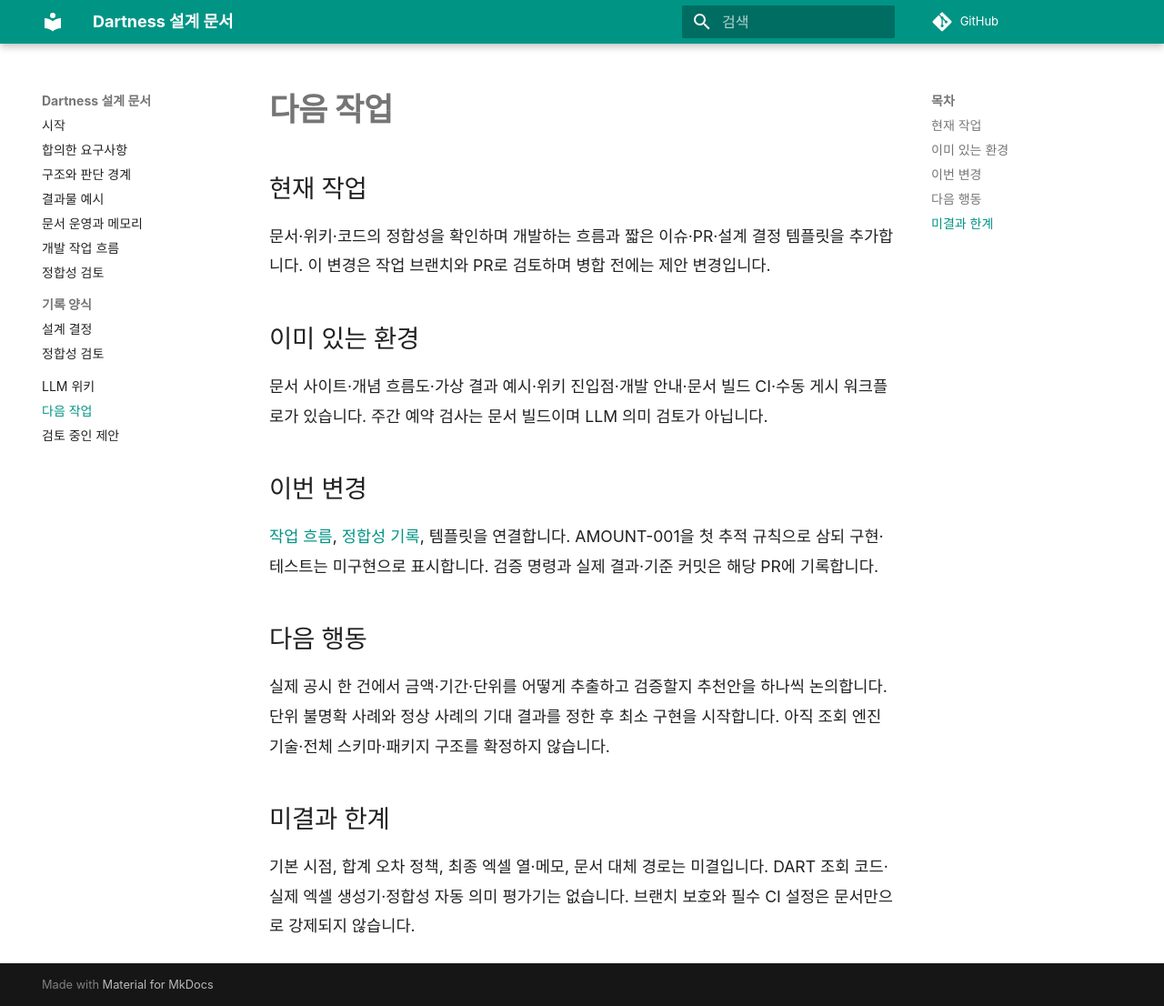
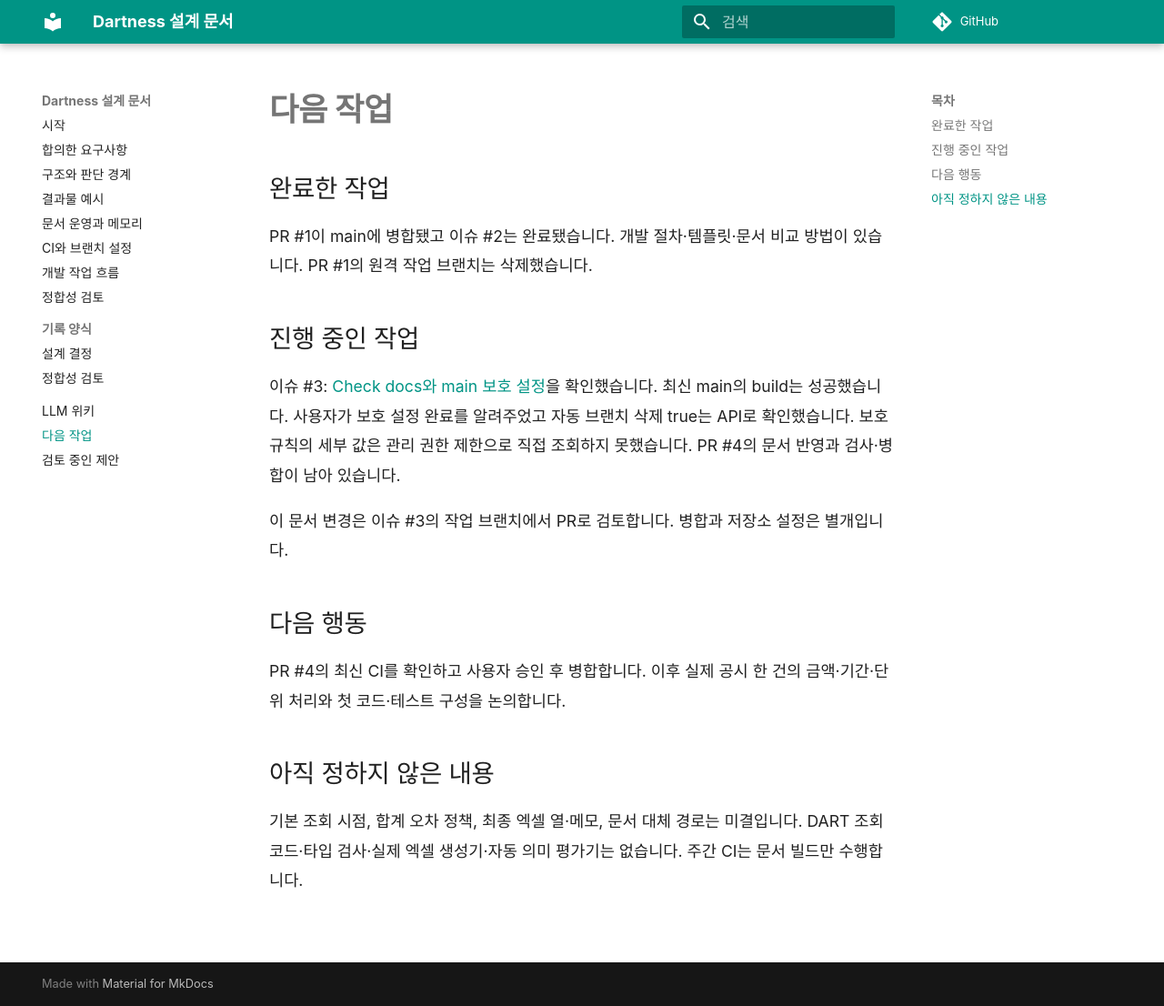
Before and after one commit to YUJAEYUN/Dartness, an MkDocs documentation site: the page built from docs/work-state.md, in a window 1280 px wide and 1106 px high. Shown: the whole window at 91% size. Built offline with MkDocs 1.6.1 and Material for MkDocs 9.7.7, drawn with Linux system fonts in a browser that asks for light colours; comment, search, counter and statistics services are not loaded.

Commit message:
문서 CI와 브랜치 보호 설정 기록 (#4)
Check docs의 검사 범위와 사용자가 완료한 저장소 설정을 문서에 반영합니다.

Closes #3

```diff
--- /dev/null
+++ b/docs/ci.md
@@ -0,0 +1,54 @@
+# 문서 CI와 main 보호 설정
+
+## Check docs가 하는 일
+
+설정 파일은 `.github/workflows/docs.yml`입니다. 워크플로 이름은 **Check docs**, 실제 필수 검사로 선택할 작업 이름은 **build**입니다. GitHub 화면에서는 Check docs / build처럼 보일 수 있습니다.
+
+1. Ubuntu 실행 환경에서 저장소를 받습니다.
+2. Python 3.12를 설치하고 pip 다운로드 캐시를 준비합니다.
+3. requirements-docs.txt에 고정한 문서 패키지를 설치합니다.
+4. `python -m mkdocs build --strict`로 docs와 mkdocs.yml을 사이트로 변환합니다.
+5. site/ 결과물을 documentation-preview 아티팩트로 저장합니다. 웹 게시 작업은 아닙니다.
+
+PR에서는 기본적으로 GitHub가 만든 임시 병합 결과를 검사합니다. main에 push되면 다시 검사합니다. 수동 실행과 매주 월요일 오전 9시(한국 시간) 예약 실행도 있습니다.
+
+## 검사 범위
+
+| 확인하는 것 | 확인하지 않는 것 |
+|---|---|
+| 문서 빌드·설정 오류, 설정된 탐색·링크 검사에서 발생한 경고 | 문서·위키·코드의 의미 일치 |
+| 의존성 설치와 사이트 생성 | DART 추출 정확성, 타입·회귀 테스트 |
+| 경고 발생 시 strict 빌드 실패 | Mermaid의 브라우저 렌더링, 실제 화면 가독성, 외부 링크 상태 |
+
+모든 마크다운 오류를 잡는 린터는 아닙니다. 로그의 INFO 항목까지 모두 실패로 처리하지 않습니다. PR에서 build가 성공했어도 기준 변경과 검사 우회 여부는 리뷰합니다.
+
+## 확인한 실행
+
+2026-11-19, 병합 커밋 `8e8a36ccf983a3bbc29a66a611075ab00c3cdae2`의 [main 실행](https://github.com/YUJAEYUN/Dartness/actions/runs/44465690212)이 성공했습니다. build의 의존성 설치·엄격한 빌드·아티팩트 저장 단계가 모두 성공했습니다.
+
+## 적용할 보호 규칙
+
+사용자와 합의한 설정입니다. 아래 설정을 문서에 적는 것만으로 활성화되지는 않습니다.
+
+- main 변경은 PR로 진행합니다.
+- build 검사 통과와 최신 main 반영을 요구합니다.
+- 협업자가 본인 한 명이므로 타인의 승인은 필수로 요구하지 않습니다.
+- main의 강제 push와 삭제를 막습니다. 관리자에게도 규칙을 적용합니다.
+- 병합한 작업 브랜치는 자동 삭제합니다. 로컬 브랜치·worktree는 미커밋 작업과 사용 여부를 확인한 뒤 정리합니다.
+- 현재는 사용자 승인 후 에이전트가 병합합니다. 자동 병합은 켜지 않습니다.
+
+## 설정 방법과 확인 결과
+
+처음에는 관리 API 권한 부족으로 보호 규칙 조회·변경과 자동 삭제 설정 변경이 HTTP 403으로 거부됐습니다. 이후 사용자가 2026-11-19에 설정 완료를 알려주었습니다. 자동 브랜치 삭제가 true인 것은 API로 확인했습니다. 보호 규칙의 세부 값은 관리 권한 제한으로 직접 확인하지 못했으며 사용자 확인을 근거로 기록합니다.
+
+1. **Settings → General → Pull Requests**에서 **Automatically delete head branches**를 켭니다.
+2. **Settings → Branches**에서 main 보호 규칙을 확인하거나 추가합니다. 기존 규칙이 있으면 중복 생성하지 말고 충돌 여부를 확인합니다.
+3. **Require a pull request before merging**을 켜고 **Require approvals**는 끕니다.
+4. **Require status checks to pass before merging**을 켜고 이 저장소 GitHub Actions의 **build** 검사를 선택합니다.
+5. **Require branches to be up to date before merging**을 켭니다.
+6. 관리자 우회도 막는 **Do not allow bypassing the above settings**를 켭니다. **Allow force pushes**, **Allow deletions**는 끕니다.
+7. 저장 후 설정 화면을 다시 확인합니다. Rulesets를 이미 사용 중이면 같은 목적의 규칙을 그곳에서 관리하고 두 방식의 규칙이 충돌하지 않게 합니다.
+
+설정 확인을 위해 main에 직접 push하거나 실패한 변경을 병합하는 실험은 하지 않습니다. 정상 PR에서 최신 검사와 병합 가능 상태를 확인합니다. PR #4의 설정 설명과 완료 기록이 병합되면 이슈 #3을 종료합니다.
+
+PR #1의 원격 작업 브랜치 docs/development-workflow는 병합 사실을 확인한 뒤 삭제했습니다. 병합 코드와 PR 기록은 남아 있습니다.
--- a/docs/development-workflow.md
+++ b/docs/development-workflow.md
@@ -79,3 +79,7 @@ Git 차이·커밋·PR·CI 결과와 작업 상태를 우선 활용합니다.
 - GitHub의 필수 검사·최신 브랜치 요구 또는 merge queue는 규모와 권한에 맞춰 검토합니다. 현재 저장소에는 이 문서로 자동 설정되지 않습니다.
 
 처음에는 순차 통합으로 시작합니다. 병합 충돌을 없애기 위해 서비스를 쪼개거나 분산 락·별도 조정 서버를 먼저 만들지 않습니다.
+
+## CI와 병합 후 정리
+
+[검사와 보호 설정](ci.md)을 따릅니다. 병합한 작업 브랜치는 삭제하며 main은 유지합니다. 로컬 작업은 미커밋 변경과 다른 작업의 사용 여부를 먼저 확인합니다.
--- a/docs/work-state.md
+++ b/docs/work-state.md
@@ -1,21 +1,19 @@
 # 다음 작업
 
-## 현재 작업
+## 완료한 작업
 
-문서·위키·코드의 정합성을 확인하며 개발하는 흐름과 짧은 이슈·PR·설계 결정 템플릿을 추가합니다. 이 변경은 작업 브랜치와 PR로 검토하며 병합 전에는 제안 변경입니다.
+PR #1이 main에 병합됐고 이슈 #2는 완료됐습니다. 개발 절차·템플릿·문서 비교 방법이 있습니다. PR #1의 원격 작업 브랜치는 삭제했습니다.
 
-## 이미 있는 환경
+## 진행 중인 작업
 
-문서 사이트·개념 흐름도·가상 결과 예시·위키 진입점·개발 안내·문서 빌드 CI·수동 게시 워크플로가 있습니다. 주간 예약 검사는 문서 빌드이며 LLM 의미 검토가 아닙니다.
+이슈 #3: [Check docs와 main 보호 설정](ci.md)을 확인했습니다. 최신 main의 build는 성공했습니다. 사용자가 보호 설정 완료를 알려주었고 자동 브랜치 삭제 true는 API로 확인했습니다. 보호 규칙의 세부 값은 관리 권한 제한으로 직접 조회하지 못했습니다. PR #4의 문서 반영과 검사·병합이 남아 있습니다.
 
-## 이번 변경
-
-[작업 흐름](development-workflow.md), [정합성 기록](consistency.md), 템플릿을 연결합니다. AMOUNT-001을 첫 추적 규칙으로 삼되 구현·테스트는 미구현으로 표시합니다. 검증 명령과 실제 결과·기준 커밋은 해당 PR에 기록합니다.
+이 문서 변경은 이슈 #3의 작업 브랜치에서 PR로 검토합니다. 병합과 저장소 설정은 별개입니다.
 
 ## 다음 행동
 
-실제 공시 한 건에서 금액·기간·단위를 어떻게 추출하고 검증할지 추천안을 하나씩 논의합니다. 단위 불명확 사례와 정상 사례의 기대 결과를 정한 후 최소 구현을 시작합니다. 아직 조회 엔진 기술·전체 스키마·패키지 구조를 확정하지 않습니다.
+PR #4의 최신 CI를 확인하고 사용자 승인 후 병합합니다. 이후 실제 공시 한 건의 금액·기간·단위 처리와 첫 코드·테스트 구성을 논의합니다.
 
-## 미결과 한계
+## 아직 정하지 않은 내용
 
-기본 시점, 합계 오차 정책, 최종 엑셀 열·메모, 문서 대체 경로는 미결입니다. DART 조회 코드·실제 엑셀 생성기·정합성 자동 의미 평가기는 없습니다. 브랜치 보호와 필수 CI 설정은 문서만으로 강제되지 않습니다.
+기본 조회 시점, 합계 오차 정책, 최종 엑셀 열·메모, 문서 대체 경로는 미결입니다. DART 조회 코드·타입 검사·실제 엑셀 생성기·자동 의미 평가기는 없습니다. 주간 CI는 문서 빌드만 수행합니다.
--- a/mkdocs.yml
+++ b/mkdocs.yml
@@ -42,6 +42,7 @@ nav:
   - 구조와 판단 경계: architecture.md
   - 결과물 예시: output-example.md
   - 문서 운영과 메모리: documentation.md
+  - CI와 브랜치 설정: ci.md
   - 개발 작업 흐름: development-workflow.md
   - 정합성 검토: consistency.md
   - 기록 양식:
```
Also changed, not shown: docs/wiki/index.md (+1 -0 lines).
